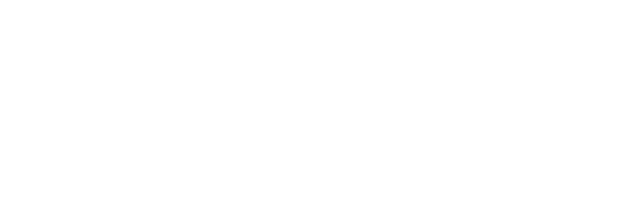
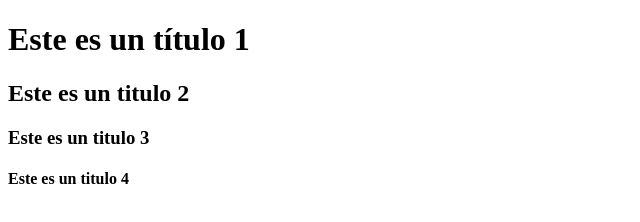
Before and after one commit to LayGomez/mi-proyecto-html, a plain HTML site: page index.html in a window 1280 px wide. Shown: the whole page, without its empty margins (0-640 px from the left). Drawn offline with Linux system fonts and the light colour scheme.

Commit message:
feat: add main title and subtitles

```diff
--- a/index.html
+++ b/index.html
@@ -6,6 +6,9 @@
     <title>Document</title>
 </head>
 <body>
-
+    <h1>Este es un título 1</h1>
+    <h2>Este es un titulo 2</h2>
+    <h3>Este es un titulo 3</h3>
+    <h4>Este es un titulo 4</h4>
 </body>
 </html>
```
